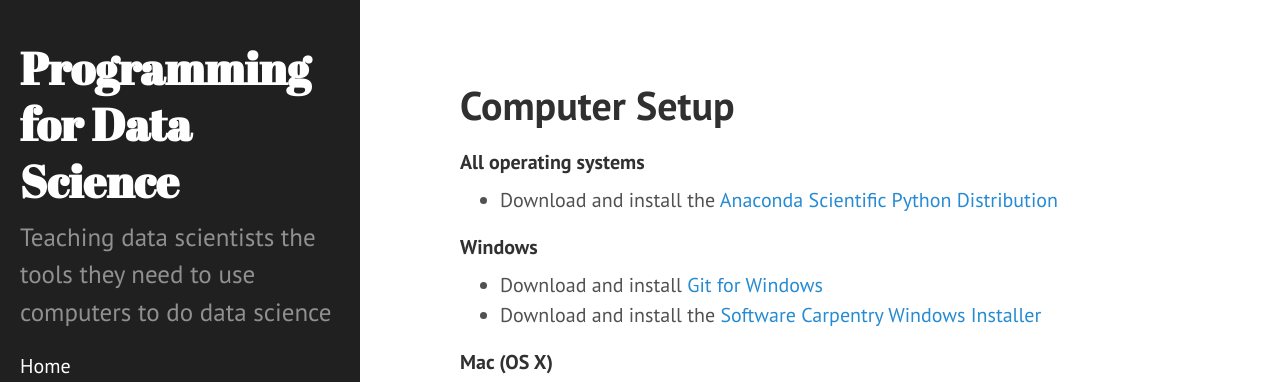
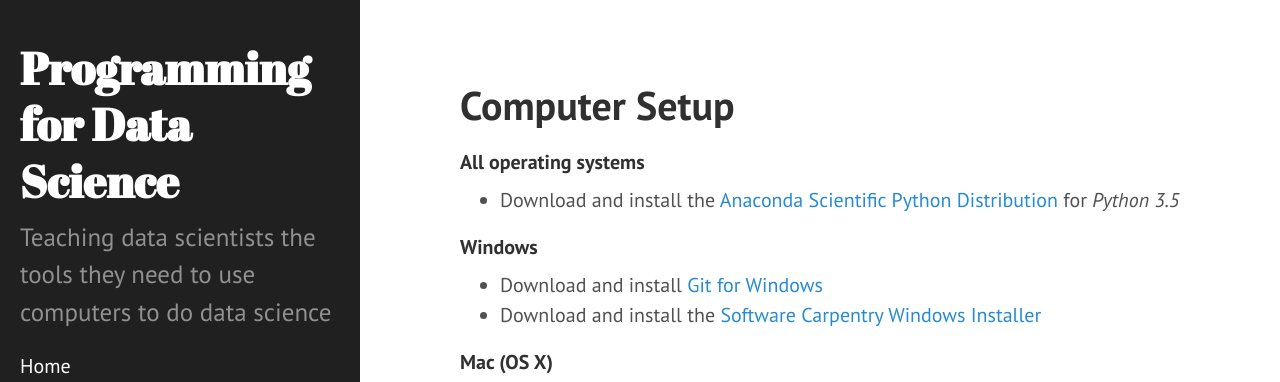
Before and after one commit to nyu-cds/courses, a Jekyll site: the page built from advanced-setup.md, in a window 1280 px wide. Shown: the top 382 px of the page. Built offline with Jekyll 4.4.1, drawn with Linux system fonts in a browser that asks for light colours.

Commit message:
Update advanced-setup.md

```diff
--- a/advanced-setup.md
+++ b/advanced-setup.md
@@ -5,7 +5,7 @@ title: Computer Setup
 
 #### All operating systems
 
-* Download and install the [Anaconda Scientific Python Distribution](http://continuum.io/downloads)
+* Download and install the [Anaconda Scientific Python Distribution](http://continuum.io/downloads) for _Python 3.5_
 
 #### Windows
 
```
